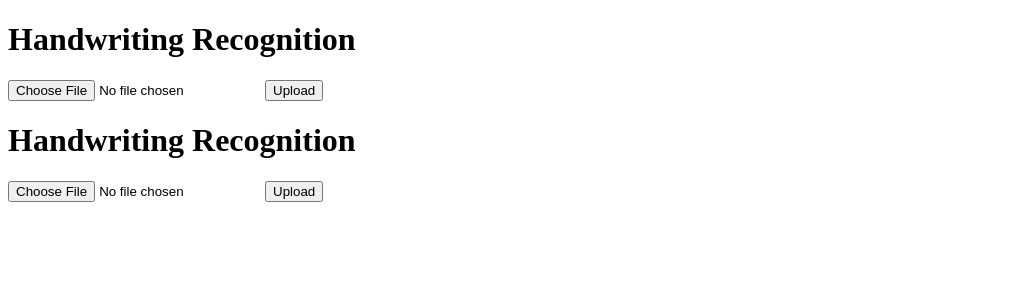
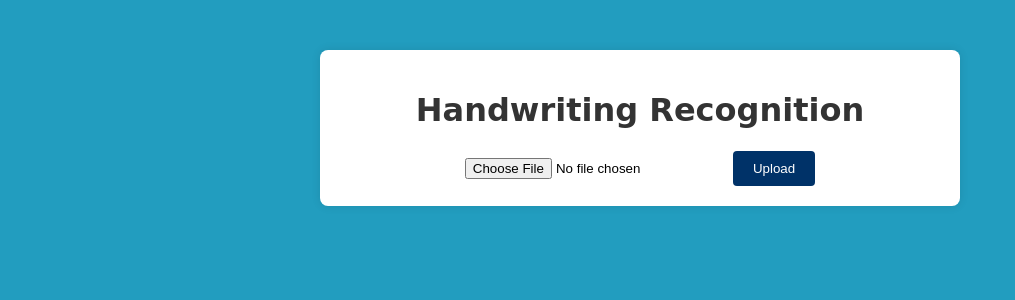
Before and after one commit to Agrima10/cs-354-htr, a Flask app: page / in a window 1280 px wide. Shown: the top 300 px of the page, without its empty margins (0-1015 px from the left). Run offline with Flask 3, Linux system fonts and the light colour scheme.

Commit message:
frontend chnages

```diff
--- a/templates/index.html
+++ b/templates/index.html
@@ -1,3 +1,67 @@
+<!DOCTYPE html>
+<html lang="en">
+<head>
+    <meta charset="UTF-8">
+    <meta name="viewport" content="width=device-width, initial-scale=1.0">
+    <title>Handwriting Recognition</title>
+    <style>
+        body {
+            font-family:cursive;
+            margin: 0;
+            padding: 0;
+            background-color: #229dbf;
+        }
+
+        .container {
+            max-width: 600px;
+            margin: 50px auto;
+            padding: 20px;
+            background-color: #fff;
+            border-radius: 8px;
+            box-shadow: 0 0 10px rgba(0, 0, 0, 0.1);
+        }
+
+        h1 {
+            text-align: center;
+            color: #333;
+        }
+
+        form {
+            text-align: center;
+            margin-top: 20px;
+        }
+
+        input[type="file"] {
+            margin-right: 10px;
+        }
+
+        input[type="submit"] {
+            padding: 10px 20px;
+            background-color: #003268;
+            color: #fff;
+            border: none;
+            border-radius: 4px;
+            cursor: pointer;
+            transition: background-color 0.3s;
+        }
+
+        input[type="submit"]:hover {
+            background-color: #004c9d;
+        }
+    </style>
+</head>
+<body>
+    <div class="container">
+        <h1>Handwriting Recognition</h1>
+        <form action="/predict" method="post" enctype="multipart/form-data">
+            <input type="file" name="file">
+            <input type="submit" value="Upload">
+        </form>
+    </div>
+</body>
+</html>
+
+<!--
 <!DOCTYPE html>
 <html lang="en">
 <head>
@@ -13,6 +77,7 @@
     </form>
 </body>
 </html>
+
 <!DOCTYPE html>
 <html lang="en">
 <head>
@@ -28,3 +93,5 @@
     </form>
 </body>
 </html>
+
+-->
```
Also changed, not shown: templates/result.html (+63 -1 lines).
